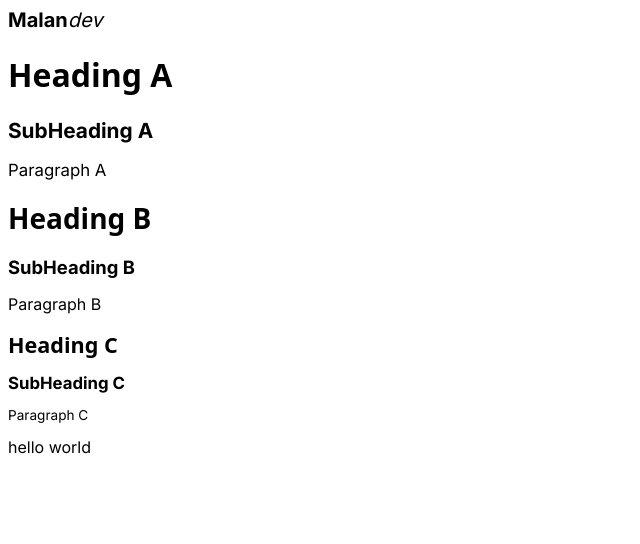
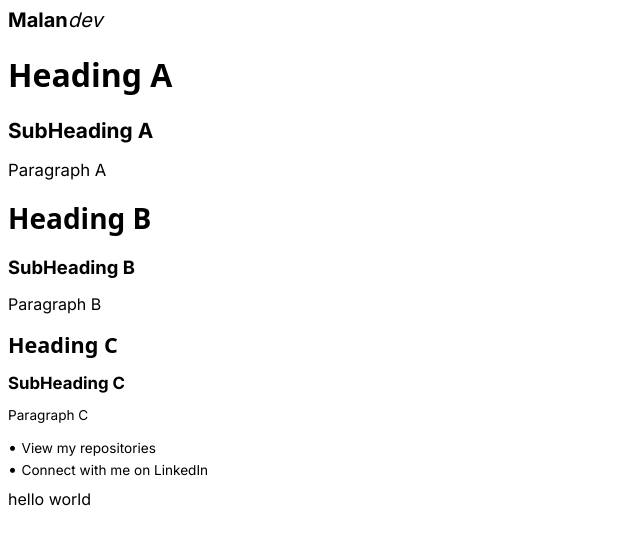
Before and after one commit to malan-g/website--nextjs, a Next.js app: page / in a window 1280 px wide. Shown: the top 544 px of the page, without its empty margins (0-640 px from the left). Built offline with nearby package versions, Linux system fonts and the light colour scheme.

Commit message:
Add a simple bullet-point component that accepts and displays links to socials.

```diff
--- a/src/app/globals.css
+++ b/src/app/globals.css
@@ -11,3 +11,10 @@
   --paragraph-medium: 1rem;
   --paragraph-small: 0.85rem;
 }
+
+.socials {
+  display: flex;
+  flex-direction: column;
+  margin: 10px 10px 10px 0;
+  gap: 0.15rem;
+}
--- a/src/app/layout.tsx
+++ b/src/app/layout.tsx
@@ -2,6 +2,8 @@ import type { Metadata } from "next";
 import { Inter } from "next/font/google";
 import HomeLink from "@/components/Navigation/HomeLink";
 import { Heading, SubHeading, Paragraph } from "@/components/Font";
+import { BulletPointCTA } from "@/components/Navigation/CTAs";
+import { socials, SocialType } from "@/lib";
 import "./globals.css";
 
 const inter = Inter({ subsets: ["latin"] });
@@ -29,6 +31,16 @@ export default function RootLayout({
         <Heading size="sm">Heading C</Heading>
         <SubHeading size="sm">SubHeading C</SubHeading>
         <Paragraph size="sm">Paragraph C</Paragraph>
+        <div className="socials">
+          {socials.map((social: SocialType) => (
+            <BulletPointCTA
+              key={social.label}
+              link={social.link}
+              title={`Visit my ${social.title} page`}
+              label={social.label}
+            />
+          ))}
+        </div>
         {children}
       </body>
     </html>
--- /dev/null
+++ b/src/components/Navigation/CTAs/BulletPointCTA/index.module.scss
@@ -0,0 +1,11 @@
+.cta {
+  a {
+    color: black;
+    text-decoration: none;
+    font-size: 0.85rem;
+  }
+
+  a:hover {
+    text-decoration: underline;
+  }
+}
--- /dev/null
+++ b/src/components/Navigation/CTAs/BulletPointCTA/index.tsx
@@ -0,0 +1,19 @@
+import { BulletPointCTAProps } from "./types";
+import styles from "./index.module.scss";
+
+const BulletPointCTA: React.FC<BulletPointCTAProps> = ({
+  label,
+  title,
+  link,
+}) => {
+  return (
+    <div className={styles.cta}>
+      •&nbsp;
+      <a href={link} title={title}>
+        {label}
+      </a>
+    </div>
+  );
+};
+
+export default BulletPointCTA;
--- /dev/null
+++ b/src/components/Navigation/CTAs/BulletPointCTA/types.ts
@@ -0,0 +1,5 @@
+export interface BulletPointCTAProps {
+  link: string;
+  title: string;
+  label: string;
+}
--- /dev/null
+++ b/src/components/Navigation/CTAs/index.ts
@@ -0,0 +1,3 @@
+import BulletPointCTA from "./BulletPointCTA";
+
+export { BulletPointCTA };
```
